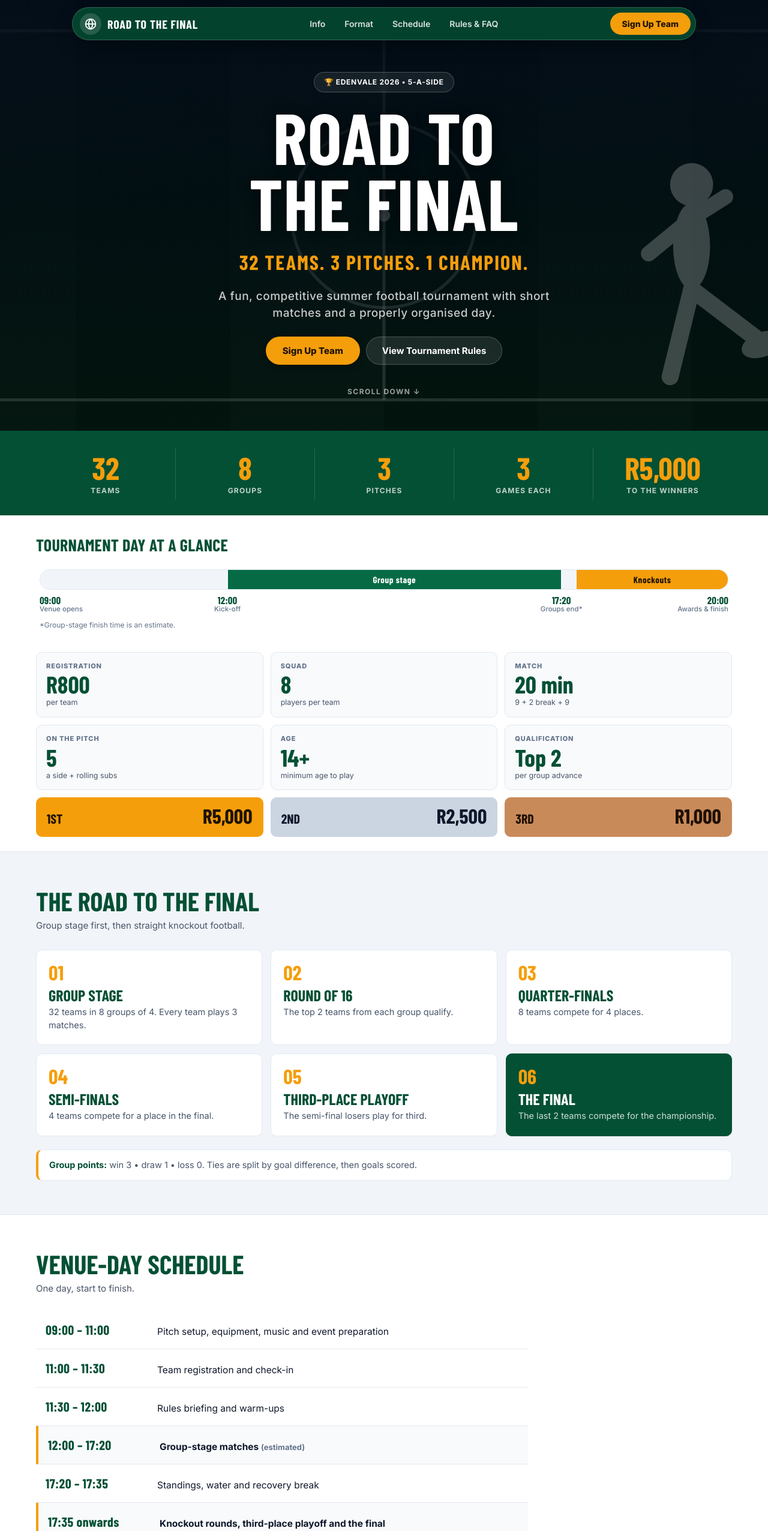
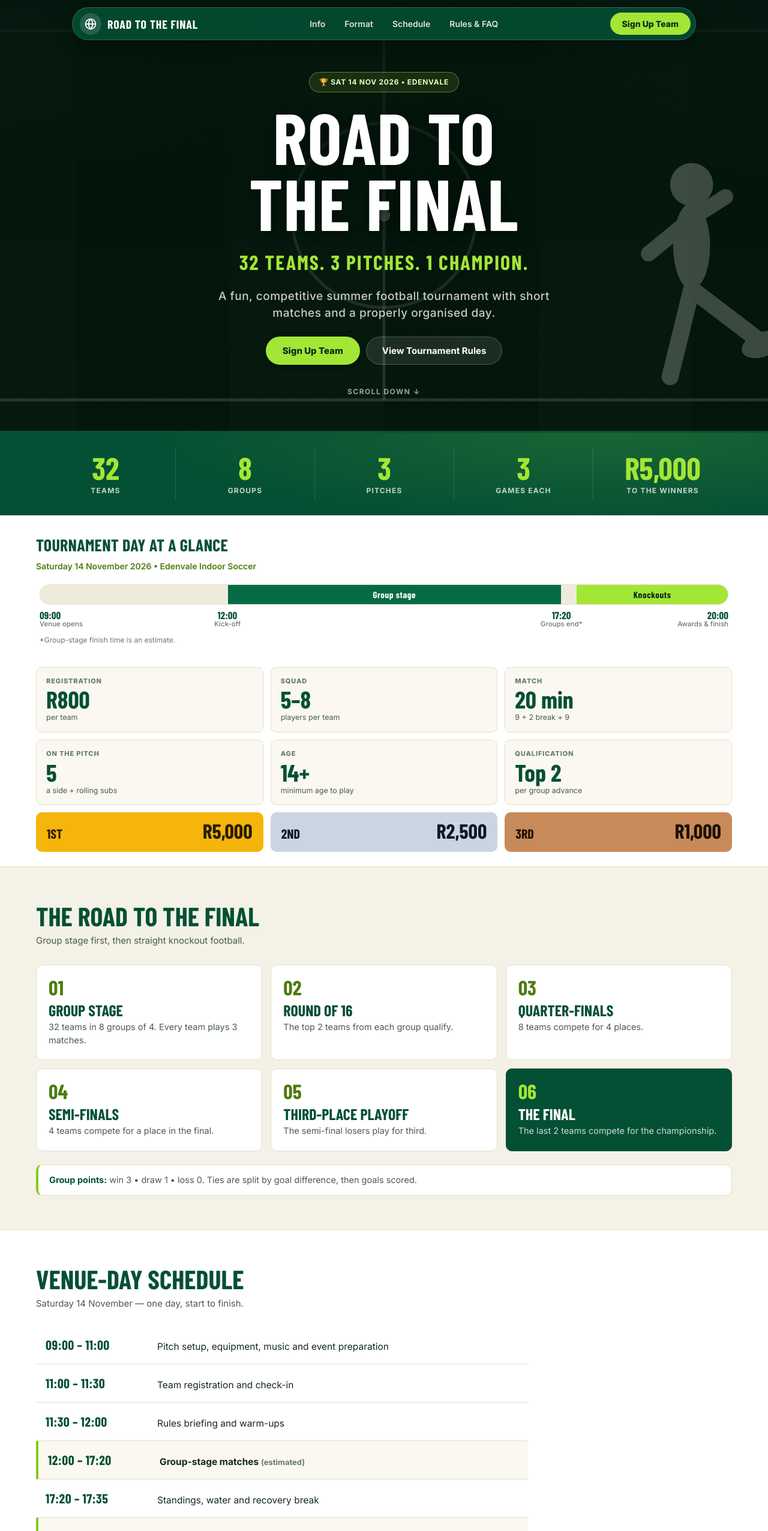
Before and after one commit to ocean-svg/road-to-the-final, a website: page index.html in a window 1280 px wide. Shown: the top 2552 px of the page at 60% size. Drawn offline with nearby package versions, Linux system fonts and the light colour scheme; no server answers; a web font is replaced by a local one.

Commit message:
Squad 5 to 8, add 14 Nov date, new lime + cream natural theme

```diff
--- a/css/style.css
+++ b/css/style.css
@@ -3413,7 +3413,7 @@ ul {
 
 .rt-prizes { display: grid; grid-template-columns: repeat(3, 1fr); gap: 12px; margin-top: 12px; }
 .rt-prize { display: flex; align-items: baseline; justify-content: space-between; gap: 10px; padding: 14px 18px; border-radius: var(--radius-md); background: var(--fifa-navy-dark); color: #fff; }
-.rt-prize.p1 { background: var(--fifa-gold); color: #1f1300; }
+.rt-prize.p1 { background: var(--accent); color: #0b2a1d; }
 .rt-prize.p2 { background: #cbd5e1; color: #0f172a; }
 .rt-prize.p3 { background: #c98a5a; color: #1f1000; }
 .rt-place { font-family: var(--font-display); font-weight: 800; font-size: 22px; text-transform: uppercase; }
@@ -3459,8 +3459,8 @@ ul {
 .rt-hero-title { font-size: clamp(56px, 11vw, 120px); line-height: .92; text-transform: uppercase; letter-spacing: .01em; }
 .rt-hero-sub { font-size: clamp(15px, 2.2vw, 19px); font-weight: 500; color: rgba(255,255,255,.78); max-width: 560px; line-height: 1.5; margin-top: 0; }
 .rt-hero-actions { justify-content: center; margin-top: 6px; }
-.rt-hero-actions .btn-signup-hero { padding: 14px 28px; font-size: 15px; background: var(--fifa-gold); color: #1f1300; }
-.rt-hero-actions .btn-signup-hero:hover { background: #fbb83a; }
+.rt-hero-actions .btn-signup-hero { padding: 14px 28px; font-size: 15px; background: var(--accent); color: #0b2a1d; }
+.rt-hero-actions .btn-signup-hero:hover { background: var(--accent-hover); }
 .rt-hero-actions .btn-fifa-calendar { padding: 13px 26px; font-size: 15px; }
 .rt-scroll { margin-top: 18px; font-size: 12px; font-weight: 700; letter-spacing: .12em; text-transform: uppercase; color: rgba(255,255,255,.6); text-decoration: none; }
 .rt-scroll:hover { color: #fff; }
@@ -3470,7 +3470,7 @@ ul {
 .rt-stats-inner { max-width: 1200px; margin: 0 auto; padding: 26px 20px; display: grid; grid-template-columns: repeat(5, 1fr); }
 .rt-stat { display: flex; flex-direction: column; align-items: center; gap: 4px; padding: 6px 10px; border-left: 1px solid rgba(255,255,255,.14); }
 .rt-stat:first-child { border-left: 0; }
-.rt-stat-n { font-family: var(--font-display); font-size: clamp(34px, 5vw, 52px); font-weight: 800; line-height: 1; color: var(--fifa-gold); }
+.rt-stat-n { font-family: var(--font-display); font-size: clamp(34px, 5vw, 52px); font-weight: 800; line-height: 1; color: var(--accent); }
 .rt-stat-l { font-size: 12px; font-weight: 700; letter-spacing: .1em; text-transform: uppercase; color: rgba(255,255,255,.75); text-align: center; }
 
 /* info block: 4 tiles now */
@@ -3504,8 +3504,8 @@ ul {
 .rt-cta-title { font-family: var(--font-display); font-size: clamp(44px, 8vw, 80px); font-weight: 800; text-transform: uppercase; line-height: .95; margin: 0; }
 .rt-cta-sub { margin: 14px 0 26px; color: rgba(255,255,255,.8); font-size: 16px; }
 .rt-cta-actions { display: flex; gap: 10px; justify-content: center; flex-wrap: wrap; }
-.rt-cta .btn-signup-hero { background: var(--fifa-gold); color: #1f1300; padding: 14px 28px; font-size: 15px; }
-.rt-cta .btn-signup-hero:hover { background: #fbb83a; }
+.rt-cta .btn-signup-hero { background: var(--accent); color: #0b2a1d; padding: 14px 28px; font-size: 15px; }
+.rt-cta .btn-signup-hero:hover { background: var(--accent-hover); }
 .rt-cta .btn-fifa-calendar { padding: 13px 26px; font-size: 15px; }
 
 @media (max-width: 860px) {
@@ -3536,8 +3536,8 @@ body.public-site { padding-bottom: 0; }
 .rt-nav-links { display: flex; gap: 4px; }
 .rt-nav-links a { color: rgba(255,255,255,.85); text-decoration: none; font-size: 14px; font-weight: 600; padding: 8px 14px; border-radius: 9999px; transition: background .15s ease, color .15s ease; }
 .rt-nav-links a:hover { background: rgba(255,255,255,.14); color: #fff; }
-.rt-nav-cta { background: var(--fifa-gold); color: #1f1300; font-weight: 800; font-size: 14px; padding: 10px 20px; border-radius: 9999px; cursor: pointer; border: 0; white-space: nowrap; transition: background .15s ease, transform .12s ease; }
-.rt-nav-cta:hover { background: #fbb83a; transform: translateY(-1px); }
+.rt-nav-cta { background: var(--accent); color: #0b2a1d; font-weight: 800; font-size: 14px; padding: 10px 20px; border-radius: 9999px; cursor: pointer; border: 0; white-space: nowrap; transition: background .15s ease, transform .12s ease; }
+.rt-nav-cta:hover { background: var(--accent-hover); transform: translateY(-1px); }
 
 body.public-site .fifa-hero-banner { min-height: 600px; }
 body.public-site .rt-hero-inner { padding-top: 120px; }
@@ -3577,8 +3577,8 @@ body.public-site section[id], body.public-site .rt-section-head { scroll-margin-
 /* =========================================================
    PLAN UPDATE: timeline segments, 6 tiles, format, schedule, vibe
    ========================================================= */
-.rt-tagline { font-family: var(--font-display); font-size: clamp(22px, 4vw, 34px); font-weight: 700; letter-spacing: .06em; text-transform: uppercase; color: var(--fifa-gold); margin: 0; }
-.rt-time-ko { background: var(--fifa-gold); color: #1f1300; }
+.rt-tagline { font-family: var(--font-display); font-size: clamp(22px, 4vw, 34px); font-weight: 700; letter-spacing: .06em; text-transform: uppercase; color: var(--accent); margin: 0; }
+.rt-time-ko { background: var(--accent); color: #0b2a1d; }
 .rt-note { margin: 10px 0 0; font-size: 12px; color: var(--text-dim); }
 body .rt-grid { grid-template-columns: repeat(3, 1fr); }
 .rt-wrap { max-width: 1200px; margin: 0 auto; padding: 0 20px; }
@@ -3586,13 +3586,13 @@ body .rt-grid { grid-template-columns: repeat(3, 1fr); }
 .rt-format { background: var(--bg-page); padding: 60px 0 56px; }
 .rt-steps { list-style: none; margin: 28px 0 0; padding: 0; display: grid; grid-template-columns: repeat(3, 1fr); gap: 14px; counter-reset: none; }
 .rt-step { position: relative; background: var(--bg-card); border: 1px solid var(--border-color); border-radius: var(--radius-md); padding: 20px 20px 22px; }
-.rt-step-n { font-family: var(--font-display); font-weight: 800; font-size: 34px; line-height: 1; color: var(--fifa-gold); }
+.rt-step-n { font-family: var(--font-display); font-weight: 800; font-size: 34px; line-height: 1; color: var(--accent); }
 .rt-step h3 { font-family: var(--font-display); font-size: 26px; font-weight: 800; text-transform: uppercase; color: var(--fifa-navy-dark); margin: 6px 0 4px; line-height: 1; }
 .rt-step p { margin: 0; font-size: 14.5px; color: var(--text-muted); line-height: 1.5; }
 .rt-step-final { background: var(--fifa-navy-dark); border-color: var(--fifa-navy-dark); }
 .rt-step-final h3 { color: #fff; }
 .rt-step-final p { color: rgba(255,255,255,.8); }
-.rt-points { margin: 22px 0 0; padding: 14px 18px; background: var(--bg-card); border: 1px solid var(--border-color); border-left: 4px solid var(--fifa-gold); border-radius: var(--radius-md); font-size: 14.5px; color: var(--text-muted); }
+.rt-points { margin: 22px 0 0; padding: 14px 18px; background: var(--bg-card); border: 1px solid var(--border-color); border-left: 4px solid var(--accent); border-radius: var(--radius-md); font-size: 14.5px; color: var(--text-muted); }
 .rt-points strong { color: var(--fifa-navy-dark); }
 
 .rt-day { background: var(--bg-card); padding: 60px 0; border-top: 1px solid var(--border-color); }
@@ -3601,7 +3601,7 @@ body .rt-grid { grid-template-columns: repeat(3, 1fr); }
 .rt-day-t { font-family: var(--font-display); font-weight: 800; font-size: 22px; color: var(--fifa-navy-dark); letter-spacing: .02em; }
 .rt-day-a { font-size: 15.5px; color: var(--text-main); }
 .rt-day-a em { color: var(--text-dim); font-style: normal; font-size: 13px; }
-.rt-day-list li.rt-day-play { background: var(--bg-card-alt); border-left: 4px solid var(--fifa-gold); }
+.rt-day-list li.rt-day-play { background: var(--bg-card-alt); border-left: 4px solid var(--accent); }
 .rt-day-list li.rt-day-play .rt-day-a { font-weight: 700; }
 
 .rt-vibe { background: radial-gradient(120% 140% at 15% 0%, var(--fifa-navy) 0%, var(--fifa-navy-dark) 60%, #022b1c 100%); color: #fff; padding: 64px 0; }
@@ -3612,7 +3612,7 @@ body .rt-grid { grid-template-columns: repeat(3, 1fr); }
 .rt-awards { display: grid; grid-template-columns: repeat(3, 1fr); gap: 14px; margin-top: 28px; }
 .rt-award { display: flex; flex-direction: column; gap: 10px; padding: 22px; border-radius: var(--radius-md); background: rgba(255,255,255,.08); border: 1px solid rgba(255,255,255,.18); }
 .rt-award-i { font-size: 30px; line-height: 1; }
-.rt-award-t { font-family: var(--font-display); font-weight: 800; font-size: 26px; text-transform: uppercase; line-height: 1; color: var(--fifa-gold); }
+.rt-award-t { font-family: var(--font-display); font-weight: 800; font-size: 26px; text-transform: uppercase; line-height: 1; color: var(--accent); }
 
 @media (max-width: 860px) {
   .rt-steps { grid-template-columns: repeat(2, 1fr); }
@@ -3628,3 +3628,37 @@ body .rt-grid { grid-template-columns: repeat(3, 1fr); }
 .rt-note { margin-top: 50px; }
 .rt-time { padding-bottom: 6px; }
 @media (max-width: 760px) { .rt-note { margin-top: 12px; text-align: center; } }
+
+
+/* =========================================================
+   THEME: natural + lively — leaf green, fresh lime, warm cream
+   ========================================================= */
+:root {
+  --accent: #a3e635;
+  --accent-hover: #c4f06a;
+  --accent-ink: #4d7c0f;
+  --accent-line: #84cc16;
+
+  --bg-page: #f4f1e6;
+  --bg-card-alt: #faf8f0;
+  --bg-hover: #efebdc;
+  --border-color: #e3ddc9;
+  --border-subtle: #ece7d6;
+
+  --text-main: #14281d;
+  --text-muted: #4a5a4f;
+  --text-dim: #6a7a6e;
+}
+.fifa-hero-banner { background: #04170f; }
+.rt-date { margin: 4px 0 0; font-size: 14px; font-weight: 600; color: var(--accent-ink); }
+.rt-info-head { flex-direction: column; align-items: flex-start; gap: 0; }
+.rt-step-n { color: var(--accent-ink); }
+.rt-step-final .rt-step-n { color: var(--accent); }
+.rt-points { border-left-color: var(--accent-line); }
+.rt-day-list li.rt-day-play { border-left-color: var(--accent-line); }
+.rt-prize.p1 { background: #f5b50a; color: #2a1c00; }
+.rt-faq-list summary::after { color: var(--accent-ink); }
+.rt-pill { background: rgba(163,230,53,.12); border-color: rgba(163,230,53,.45); color: #e9fbc4; }
+.rt-nav { background: rgba(4, 80, 52, .86); }
+.rt-stats { background: radial-gradient(110% 200% at 80% 0%, rgba(163,230,53,.14) 0%, rgba(163,230,53,0) 55%), var(--fifa-navy-dark); }
+.rt-vibe, .rt-cta { background: radial-gradient(110% 160% at 80% 0%, rgba(163,230,53,.16) 0%, rgba(163,230,53,0) 55%), radial-gradient(120% 140% at 15% 0%, var(--fifa-navy) 0%, var(--fifa-navy-dark) 60%, #022b1c 100%); }
--- a/index.html
+++ b/index.html
@@ -4,8 +4,8 @@
 <head>
   <meta charset="UTF-8">
   <meta name="viewport" content="width=device-width, initial-scale=1, viewport-fit=cover">
-  <title>Road to the Final 2026 | 5-a-side Tournament, Edenvale</title>
-  <meta name="description" content="Road to the Final 2026: 32 teams, 3 pitches, 1 champion. 5-a-side summer tournament in Edenvale. R800 per team, 20-minute matches, R5,000 for 1st place. Sign up your squad.">
+  <title>Road to the Final 2026 | 5-a-side Tournament, 14 November, Edenvale</title>
+  <meta name="description" content="Road to the Final 2026: 32 teams, 3 pitches, 1 champion. 5-a-side summer tournament in Edenvale on 14 November. R800 per team, 20-minute matches, R5,000 for 1st place. Sign up your squad.">
   <link rel="preconnect" href="https://fonts.googleapis.com">
   <link rel="preconnect" href="https://fonts.gstatic.com" crossorigin>
   <link
@@ -92,8 +92,8 @@
         <rect width="1400" height="280" fill="url(#fl2)" />
         <!-- Dark overlay top for text legibility -->
         <linearGradient id="topfade" x1="0" y1="0" x2="0" y2="1">
-          <stop offset="0%" stop-color="rgba(0,8,24,0.82)" />
-          <stop offset="100%" stop-color="rgba(0,8,24,0.25)" />
+          <stop offset="0%" stop-color="rgba(2,20,12,0.82)" />
+          <stop offset="100%" stop-color="rgba(2,20,12,0.25)" />
         </linearGradient>
         <rect width="1400" height="280" fill="url(#topfade)" />
         <!-- Player silhouette 1 — striker kicking -->
@@ -130,7 +130,7 @@
 
     <!-- Hero Content -->
     <div class="fifa-hero-inner rt-hero-inner">
-      <span class="rt-pill">&#127942; Edenvale 2026 &bull; 5-a-side</span>
+      <span class="rt-pill">&#127942; Sat 14 Nov 2026 &bull; Edenvale</span>
       <h1 class="fifa-hero-title rt-hero-title">Road to<br>the Final</h1>
       <p class="rt-tagline">32 Teams. 3 Pitches. 1 Champion.</p>
       <p class="fifa-hero-subtitle rt-hero-sub">A fun, competitive summer football tournament with short matches and a properly organised day.</p>
@@ -164,6 +164,7 @@
       <div class="rt-info-inner">
         <div class="rt-info-head">
           <h2 class="rt-info-title">Tournament Day at a Glance</h2>
+          <p class="rt-date">Saturday 14 November 2026 &bull; Edenvale Indoor Soccer</p>
         </div>
 
         <div class="rt-time" aria-label="Day timeline">
@@ -182,7 +183,7 @@
 
         <div class="rt-grid">
           <div class="rt-tile"><span class="rt-k">Registration</span><span class="rt-v">R800</span><span class="rt-s">per team</span></div>
-          <div class="rt-tile"><span class="rt-k">Squad</span><span class="rt-v">8</span><span class="rt-s">players per team</span></div>
+          <div class="rt-tile"><span class="rt-k">Squad</span><span class="rt-v">5&ndash;8</span><span class="rt-s">players per team</span></div>
           <div class="rt-tile"><span class="rt-k">Match</span><span class="rt-v">20 min</span><span class="rt-s">9 + 2 break + 9</span></div>
           <div class="rt-tile"><span class="rt-k">On the pitch</span><span class="rt-v">5</span><span class="rt-s">a side + rolling subs</span></div>
           <div class="rt-tile" data-info="age"><span class="rt-k">Age</span><span class="rt-v">14+</span><span class="rt-s">minimum age to play</span></div>
@@ -218,7 +219,7 @@
     <section class="rt-day" id="rt-day">
       <div class="rt-wrap">
         <h2 class="rt-h2">Venue-Day Schedule</h2>
-        <p class="rt-lead">One day, start to finish.</p>
+        <p class="rt-lead">Saturday 14 November &mdash; one day, start to finish.</p>
         <ul class="rt-day-list">
           <li><span class="rt-day-t">09:00 &ndash; 11:00</span><span class="rt-day-a">Pitch setup, equipment, music and event preparation</span></li>
           <li><span class="rt-day-t">11:00 &ndash; 11:30</span><span class="rt-day-a">Team registration and check-in</span></li>
@@ -267,7 +268,7 @@
         <div class="rt-faq-list">
           <details open>
             <summary>How do I register my team?</summary>
-            <p>Tap <strong>Sign Up Team</strong> and send your squad of 8 players through WhatsApp. Registration is R800 per team. Check-in on the day is 11:00 to 11:30.</p>
+            <p>Tap <strong>Sign Up Team</strong> and send your squad of 5 to 8 players through WhatsApp. Registration is R800 per team. Check-in on the day is 11:00 to 11:30.</p>
           </details>
           <details>
             <summary>What is the tournament format?</summary>
@@ -283,11 +284,11 @@
           </details>
           <details>
             <summary>Who can play?</summary>
-            <p>Players must be 14 or older. Each team registers 8 players.</p>
+            <p>Players must be 14 or older. Each team registers 5 to 8 players.</p>
           </details>
           <details>
             <summary>Where and when is it?</summary>
-            <p>Edenvale Indoor Soccer, Edenvale. The venue is open 09:00 to 20:00 with kick-off at 12:00, and awards and pack-down wrap up by 20:00.</p>
+            <p>Saturday 14 November at Edenvale Indoor Soccer, Edenvale. The venue is open 09:00 to 20:00 with kick-off at 12:00, and awards and pack-down wrap up by 20:00.</p>
           </details>
           <details>
             <summary>What can we win?</summary>
@@ -301,7 +302,7 @@
     <section class="rt-cta">
       <div class="rt-cta-inner">
         <h2 class="rt-cta-title">Get your squad in.</h2>
-        <p class="rt-cta-sub">8 players &bull; R800 per team &bull; 3 guaranteed games</p>
+        <p class="rt-cta-sub">5&ndash;8 players &bull; R800 per team &bull; 3 guaranteed games</p>
         <div class="rt-cta-actions">
           <button class="btn-signup-hero" onclick="openModal('signup-team')">Sign Up Team</button>
           <button class="btn-fifa-calendar" onclick="document.getElementById('rt-faq').scrollIntoView({behavior:'smooth'})">View Tournament Rules</button>
--- a/js/data.js
+++ b/js/data.js
@@ -255,7 +255,7 @@ const RULES = [
     icon: "⚽",
     items: [
       "Match Format: Games are played as 5-a-side (4 outfield players + 1 goalkeeper) and last 20 minutes in total: 9 minutes, a 2-minute break, then 9 minutes.",
-      "Roster Size: Each team registers a squad of 8 players. Only registered roster players are eligible to play or substitute.",
+      "Roster Size: Each team registers a squad of 5 to 8 players. Only registered roster players are eligible to play or substitute.",
       "Substitutions: Rolling substitutions are permitted at any point during the match."
     ]
   },
```
Also changed, not shown: admin.html (+10 -9 lines).
